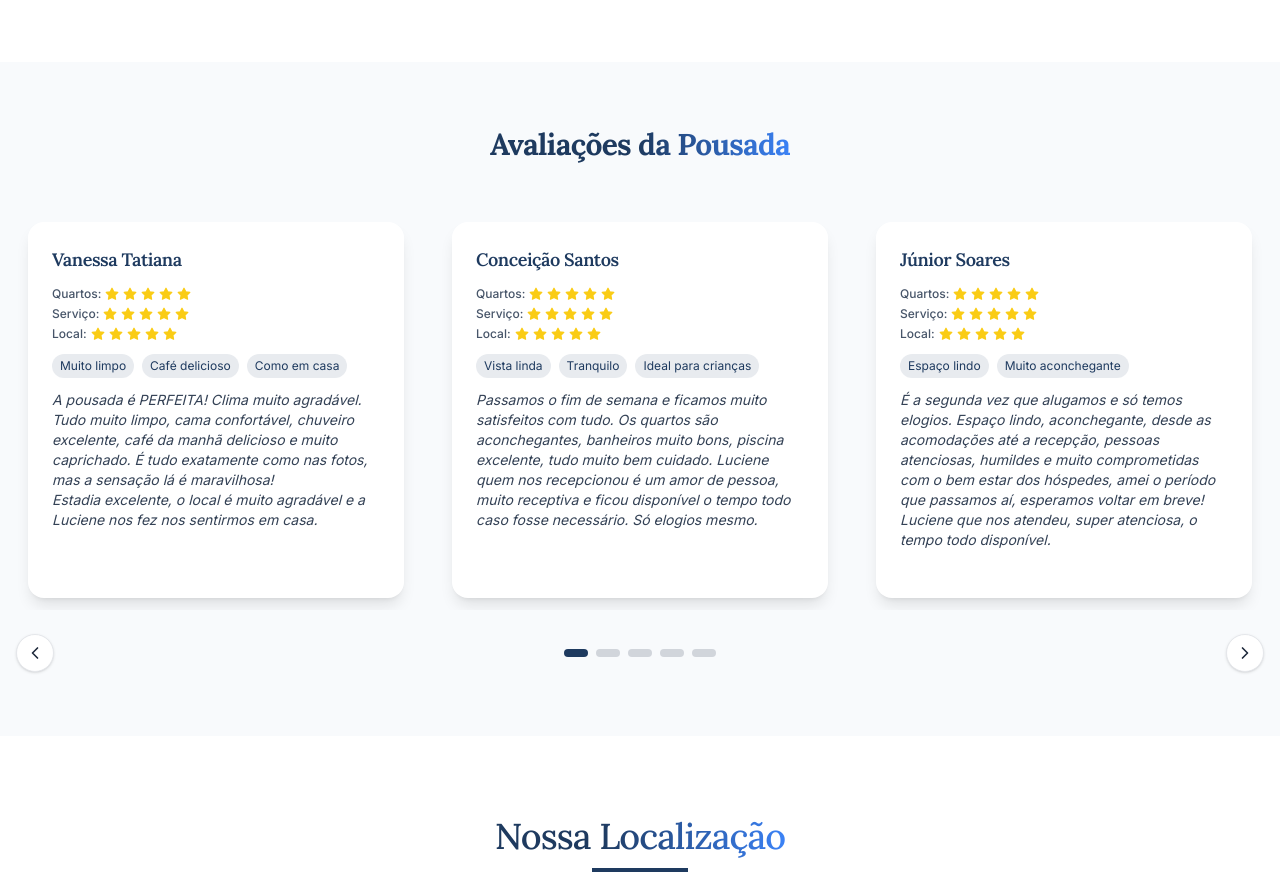
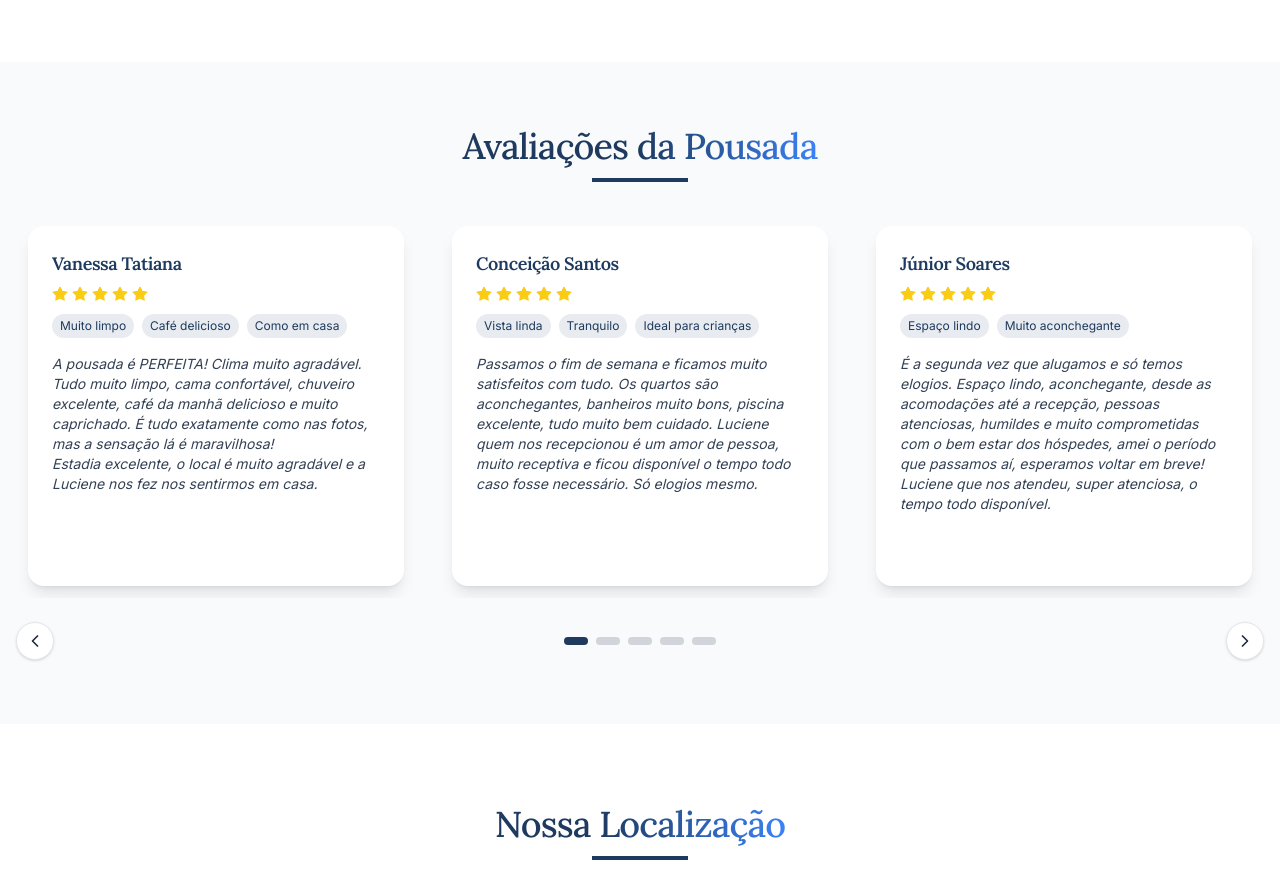
Before and after one commit to giuseppeagostini-hotmart/docas-front, a Next.js app: page / in a window 1280 px wide. Shown: the part 4700-5580 px from the top of the page. Built offline with nearby package versions, Linux system fonts and the light colour scheme.

Commit message:
fix: fix 1

```diff
--- a/components/sections/TestimonialsSection.tsx
+++ b/components/sections/TestimonialsSection.tsx
@@ -9,7 +9,6 @@ import "keen-slider/keen-slider.min.css";
 interface Testimonial {
   name: string;
   comment: string;
-  ratings: { quartos: number; servico: number; local: number };
   highlights: string[];
 }
 
@@ -17,62 +16,47 @@ const TESTIMONIALS: Testimonial[] = [
   {
     name: "Vanessa Tatiana",
     comment: 'A pousada é PERFEITA! Clima muito agradável. Tudo muito limpo, cama confortável, chuveiro excelente, café da manhã delicioso e muito caprichado. É tudo exatamente como nas fotos, mas a sensação lá é maravilhosa!\nEstadia excelente, o local é muito agradável e a Luciene nos fez nos sentirmos em casa.',
-    ratings: { quartos: 5, servico: 5, local: 5 },
     highlights: ["Muito limpo", "Café delicioso", "Como em casa"]
   },
   {
     name: "Conceição Santos",
     comment: "Passamos o fim de semana e ficamos muito satisfeitos com tudo. Os quartos são aconchegantes, banheiros muito bons, piscina excelente, tudo muito bem cuidado. Luciene quem nos recepcionou é um amor de pessoa, muito receptiva e ficou disponível o tempo todo caso fosse necessário. Só elogios mesmo.",
-    ratings: { quartos: 5, servico: 5, local: 5 },
     highlights: ["Vista linda", "Tranquilo", "Ideal para crianças"]
   },
   {
     name: "Júnior Soares",
     comment: "É a segunda vez que alugamos e só temos elogios. Espaço lindo, aconchegante, desde as acomodações até a recepção, pessoas atenciosas, humildes e muito comprometidas com o bem estar dos hóspedes, amei o período que passamos aí, esperamos voltar em breve! Luciene que nos atendeu, super atenciosa, o tempo todo disponível.",
-    ratings: { quartos: 5, servico: 5, local: 5 },
     highlights: ["Espaço lindo", "Muito aconchegante"]
   },
   {
     name: "Carol Souza",
     comment: "Espaço lindo, aconchegante, desde as acomodações até a recepção, pessoas atenciosas, humildes e muito compromissadas com o bem estar dos hóspedes, amei o período que passamos aí, esperamos voltar em breve!! 🙏",
-    ratings: { quartos: 5, servico: 5, local: 5 },
     highlights: ["Espaço lindo", "Pessoas atenciosas", "Muito aconchegante"]
   },
   {
     name: "Thaís Sousa",
     comment: "A pousada é super aconchegante, quartos com roupas de cama e banho limpinhas e cheirosas. O café da manhã sensacional, piscina limpinha.\nFoi maravilhoso nosso final de semana e com certeza pretendemos voltar.",
-    ratings: { quartos: 5, servico: 5, local: 5 },
     highlights: ["Super aconchegante", "Café sensacional", "Piscina limpinha"]
   }
 ];
 
-function RatingRow({ label, value }: { label: string; value: number }) {
+function ReviewCard({ name, comment, highlights }: Testimonial) {
   return (
-    <div className="flex items-center gap-1 text-xs text-slate-600">
-      <span className="font-medium">{label}:</span>
+    <div className="bg-white rounded-2xl shadow-lg p-6 h-full max-w-lg lg:max-w-xl mx-auto">
+      <div className="flex flex-col items-start gap-2 mb-3">
+        <h4 className="font-semibold text-lg">{name}</h4>
+        <div className="flex gap-1">
           {Array.from({ length: 5 }, (_, i) => (
             <Star
               key={i}
-          size={14}
-          className={i < value ? "fill-yellow-400 text-yellow-400" : "text-slate-300"}
+              size={16}
+              className="fill-yellow-400 text-yellow-400"
             />
           ))}
         </div>
-  );
-}
-
-function ReviewCard({ name, comment, ratings, highlights }: Testimonial) {
-  return (
-    <div className="bg-white rounded-2xl shadow-lg p-6 h-full max-w-md lg:max-w-lg mx-auto">
-      <h4 className="font-semibold text-lg mb-3">{name}</h4>
-
-      <div className="space-y-1 mb-3">
-        <RatingRow label="Quartos" value={ratings.quartos} />
-        <RatingRow label="Serviço" value={ratings.servico} />
-        <RatingRow label="Local" value={ratings.local} />
       </div>
 
-      <div className="flex flex-wrap gap-2 mb-3">
+      <div className="flex flex-wrap gap-2 mb-4">
         {highlights.map((highlight, i) => (
           <span
             key={i}
@@ -122,7 +106,7 @@ export default function TestimonialsSection() {
           viewport={{ once: true }}
           transition={{ duration: 0.6 }}
         >
-          <h2 className="text-3xl font-bold mb-4">
+          <h2 className="section-title after:left-1/2 after:-translate-x-1/2 mb-6 sm:mb-8 text-2xl sm:text-3xl md:text-4xl">
             Avaliações <span className="text-gradient">da Pousada</span>
           </h2>
         </motion.div>
```
Lines whose indentation alone changed are shown as unchanged.
